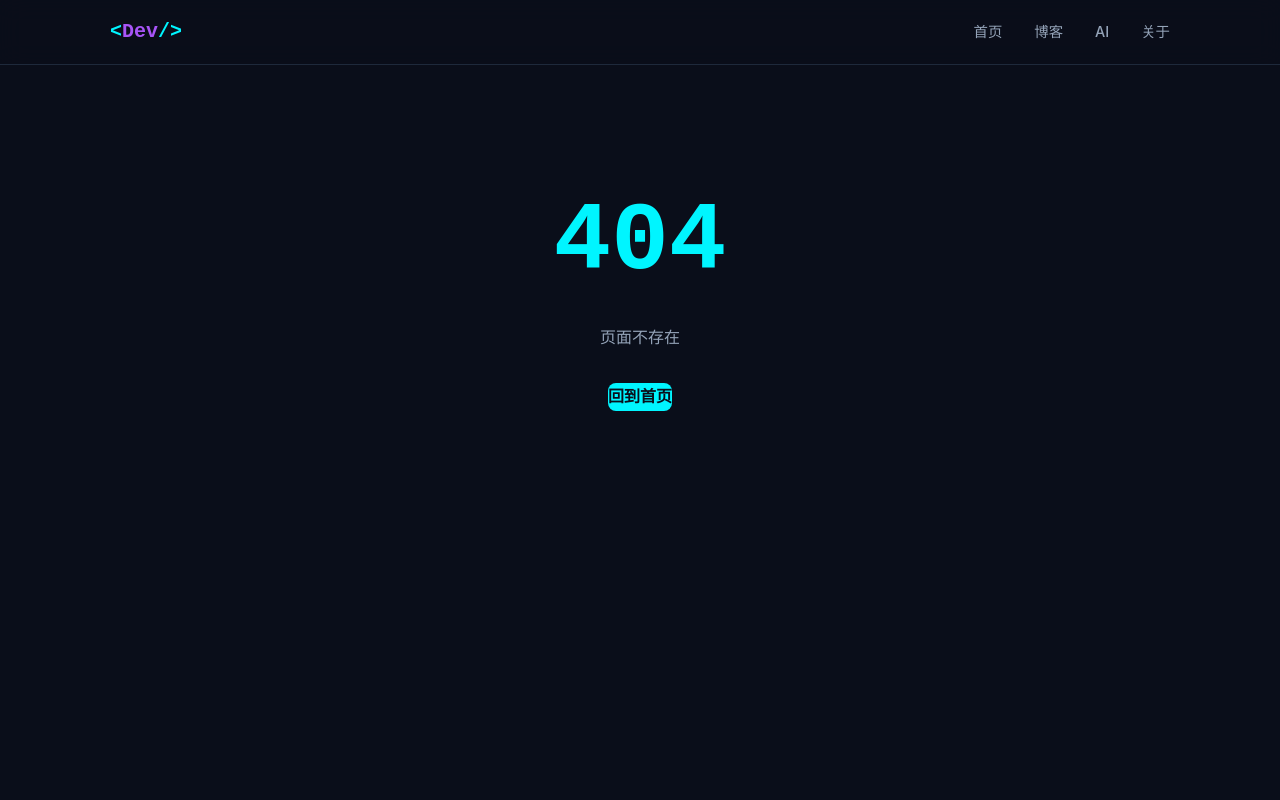
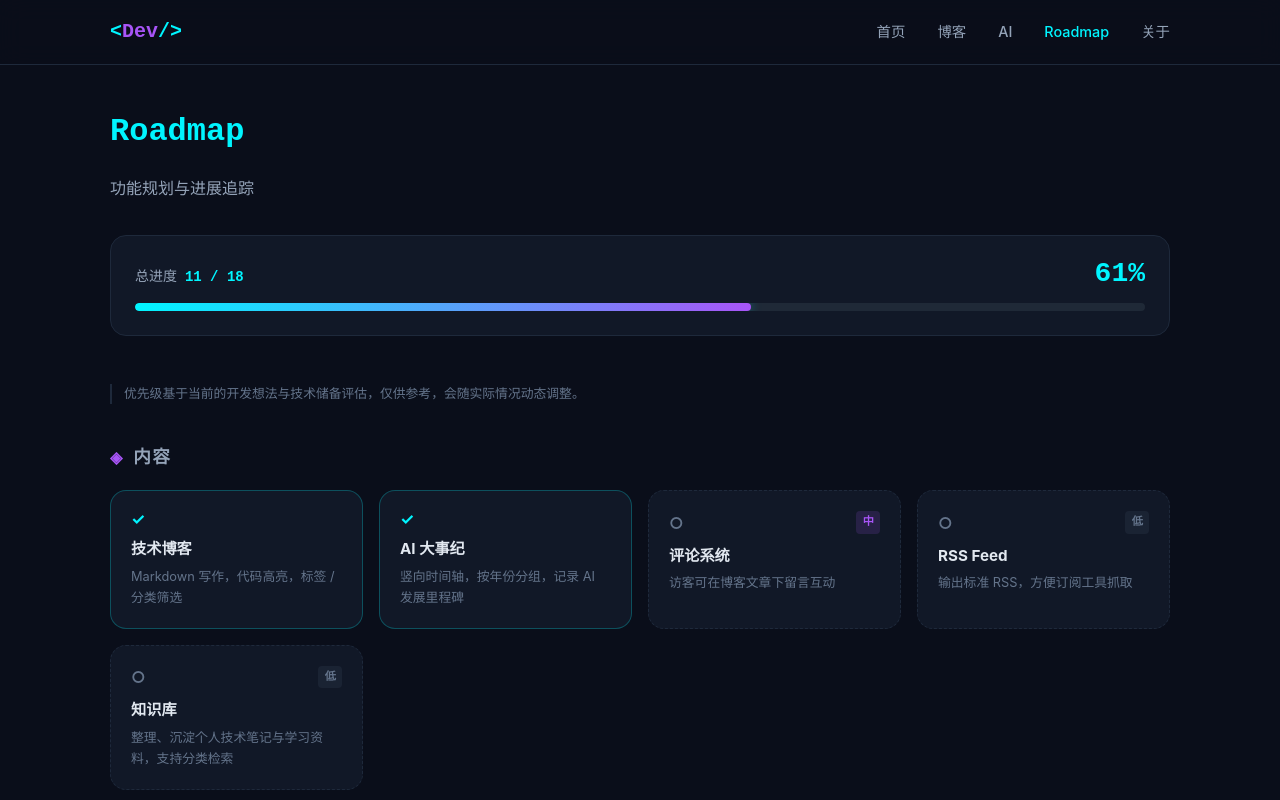
Before and after one commit to NanluQingshi/ccz-aether, a React (Vite) app in the folder frontend/: page /roadmap in a window 1280 px wide. Before the commit this address had no page. Shown: the top 800 px of the page. Built offline with nearby package versions, Linux system fonts and the light colour scheme.

Commit message:
feat: 新增Roadmap页面,记录功能规划与进展追踪

```diff
--- a/frontend/src/components/layout/Navbar.tsx
+++ b/frontend/src/components/layout/Navbar.tsx
@@ -5,6 +5,7 @@ const navLinks = [
   { to: '/', label: '首页' },
   { to: '/blog', label: '博客' },
   { to: '/ai', label: 'AI' },
+  { to: '/roadmap', label: 'Roadmap' },
   { to: '/about', label: '关于' },
 ];
 
--- /dev/null
+++ b/frontend/src/pages/RoadmapPage.tsx
@@ -0,0 +1,146 @@
+import React from 'react';
+
+type Priority = 'high' | 'medium' | 'low';
+type Status = 'done' | 'planned';
+
+interface Feature {
+  name: string;
+  desc: string;
+  status: Status;
+  priority?: Priority;
+}
+
+interface FeatureGroup {
+  label: string;
+  icon: string;
+  features: Feature[];
+}
+
+const groups: FeatureGroup[] = [
+  {
+    label: '内容',
+    icon: '◈',
+    features: [
+      { name: '技术博客', desc: 'Markdown 写作，代码高亮，标签 / 分类筛选', status: 'done' },
+      { name: 'AI 大事纪', desc: '竖向时间轴，按年份分组，记录 AI 发展里程碑', status: 'done' },
+      { name: '评论系统', desc: '访客可在博客文章下留言互动', status: 'planned', priority: 'medium' },
+      { name: 'RSS Feed', desc: '输出标准 RSS，方便订阅工具抓取', status: 'planned', priority: 'low' },
+      { name: '知识库', desc: '整理、沉淀个人技术笔记与学习资料，支持分类检索', status: 'planned', priority: 'low' },
+    ],
+  },
+  {
+    label: '功能',
+    icon: '⚙',
+    features: [
+      { name: 'Markdown 编辑器', desc: '分栏实时预览，后台写作体验', status: 'done' },
+      { name: '标签 / 分类管理', desc: '多维度组织文章内容', status: 'done' },
+      { name: '全文搜索', desc: '快速检索站内所有文章', status: 'planned', priority: 'high' },
+      { name: '图片上传', desc: '支持本地存储或 S3，告别外链依赖', status: 'planned', priority: 'medium' },
+    ],
+  },
+  {
+    label: '管理后台',
+    icon: '⊞',
+    features: [
+      { name: 'JWT 认证', desc: '单管理员登录，Token 鉴权', status: 'done' },
+      { name: '文章管理', desc: '创建、编辑、删除、发布一站式管理', status: 'done' },
+      { name: '仪表盘统计', desc: '文章数、阅读量等核心数据一览', status: 'done' },
+      { name: '访问统计看板', desc: '更详细的 PV / UV 与热门文章分析', status: 'planned', priority: 'low' },
+    ],
+  },
+  {
+    label: '体验',
+    icon: '✦',
+    features: [
+      { name: '暗色科技感主题', desc: '全站统一的深色 UI，霓虹青 / 紫双主色', status: 'done' },
+      { name: '响应式布局', desc: '适配移动端、平板、桌面多种屏幕', status: 'done' },
+      { name: '明暗主题切换', desc: '用户可自由切换 Dark / Light 模式', status: 'planned', priority: 'medium' },
+    ],
+  },
+  {
+    label: '部署',
+    icon: '⬡',
+    features: [
+      { name: 'Docker Compose', desc: '一键启动 MySQL + 后端容器', status: 'done' },
+      { name: '云数据库支持', desc: '通过环境变量无缝切换本地 / 云端 MySQL', status: 'done' },
+    ],
+  },
+];
+
+const priorityMap: Record<Priority, { label: string; className: string }> = {
+  high:   { label: '高', className: 'priority-high' },
+  medium: { label: '中', className: 'priority-medium' },
+  low:    { label: '低', className: 'priority-low' },
+};
+
+const RoadmapPage: React.FC = () => {
+  const allFeatures = groups.flatMap((g) => g.features);
+  const doneCount = allFeatures.filter((f) => f.status === 'done').length;
+  const totalCount = allFeatures.length;
+  const percent = Math.round((doneCount / totalCount) * 100);
+
+  return (
+    <div className="container page-content">
+      {/* Header */}
+      <div className="roadmap-header">
+        <h1 className="page-title">Roadmap</h1>
+        <p className="roadmap-subtitle">功能规划与进展追踪</p>
+      </div>
+
+      {/* Progress bar */}
+      <div className="roadmap-progress-wrap">
+        <div className="roadmap-progress-header">
+          <span className="roadmap-progress-label">
+            总进度 &nbsp;
+            <span className="roadmap-progress-fraction">{doneCount} / {totalCount}</span>
+          </span>
+          <span className="roadmap-progress-percent">{percent}%</span>
+        </div>
+        <div className="roadmap-progress-bar">
+          <div
+            className="roadmap-progress-fill"
+            style={{ width: `${percent}%` }}
+          />
+        </div>
+      </div>
+
+      {/* Priority note */}
+      <p className="roadmap-priority-note">
+        优先级基于当前的开发想法与技术储备评估，仅供参考，会随实际情况动态调整。
+      </p>
+
+      {/* Groups */}
+      {groups.map((group) => (
+        <div key={group.label} className="roadmap-group">
+          <h2 className="roadmap-group-title">
+            <span className="roadmap-group-icon">{group.icon}</span>
+            {group.label}
+          </h2>
+          <div className="roadmap-grid">
+            {group.features.map((feature) => (
+              <div
+                key={feature.name}
+                className={`roadmap-card ${feature.status === 'done' ? 'roadmap-card-done' : 'roadmap-card-planned'}`}
+              >
+                <div className="roadmap-card-top">
+                  <span className={`roadmap-status-icon ${feature.status === 'done' ? 'icon-done' : 'icon-planned'}`}>
+                    {feature.status === 'done' ? '✓' : '○'}
+                  </span>
+                  {feature.priority && (
+                    <span className={`roadmap-priority ${priorityMap[feature.priority].className}`}>
+                      {priorityMap[feature.priority].label}
+                    </span>
+                  )}
+                </div>
+                <h3 className="roadmap-card-name">{feature.name}</h3>
+                <p className="roadmap-card-desc">{feature.desc}</p>
+              </div>
+            ))}
+          </div>
+        </div>
+      ))}
+    </div>
+  );
+};
+
+export default RoadmapPage;
--- a/frontend/src/router/index.tsx
+++ b/frontend/src/router/index.tsx
@@ -11,6 +11,7 @@ const BlogListPage = lazy(() => import('../pages/BlogListPage'));
 const BlogDetailPage = lazy(() => import('../pages/BlogDetailPage'));
 const AboutPage = lazy(() => import('../pages/AboutPage'));
 const AiTimelinePage = lazy(() => import('../pages/AiTimelinePage'));
+const RoadmapPage = lazy(() => import('../pages/RoadmapPage'));
 const NotFoundPage = lazy(() => import('../pages/NotFoundPage'));
 const LoginPage = lazy(() => import('../pages/admin/LoginPage'));
 const DashboardPage = lazy(() => import('../pages/admin/DashboardPage'));
@@ -49,6 +50,10 @@ export const router = createBrowserRouter([
     element: <PublicLayout><AiTimelinePage /></PublicLayout>,
   },
   {
+    path: '/roadmap',
+    element: <PublicLayout><RoadmapPage /></PublicLayout>,
+  },
+  {
     path: '/admin/login',
     element: <Suspense fallback={<LoadingSpinner fullPage />}><LoginPage /></Suspense>,
   },
--- a/frontend/src/styles/components.css
+++ b/frontend/src/styles/components.css
@@ -653,6 +653,169 @@
   color: var(--color-text-muted);
 }
 
+/* ─── Roadmap Page ───────────────────────────── */
+.roadmap-header { margin-bottom: 2rem; }
+
+.roadmap-subtitle {
+  color: var(--color-text-secondary);
+  font-size: 1rem;
+  margin-top: -1rem;
+}
+
+.roadmap-progress-wrap {
+  background: var(--color-bg-secondary);
+  border: 1px solid var(--color-border);
+  border-radius: var(--radius-lg);
+  padding: 1.5rem;
+  margin-bottom: 3rem;
+}
+
+.roadmap-progress-header {
+  display: flex;
+  justify-content: space-between;
+  align-items: baseline;
+  margin-bottom: 0.85rem;
+}
+
+.roadmap-progress-label {
+  font-size: 0.875rem;
+  color: var(--color-text-secondary);
+}
+
+.roadmap-progress-fraction {
+  font-family: var(--font-mono);
+  color: var(--color-neon-cyan);
+  font-weight: 700;
+}
+
+.roadmap-progress-percent {
+  font-family: var(--font-mono);
+  font-size: 1.75rem;
+  font-weight: 800;
+  color: var(--color-neon-cyan);
+  line-height: 1;
+}
+
+.roadmap-progress-bar {
+  height: 8px;
+  background: var(--color-bg-tertiary);
+  border-radius: 4px;
+  overflow: hidden;
+}
+
+.roadmap-progress-fill {
+  height: 100%;
+  background: linear-gradient(90deg, var(--color-neon-cyan), var(--color-neon-purple));
+  border-radius: 4px;
+  transition: width 1s ease;
+  box-shadow: 0 0 12px rgba(0, 245, 255, 0.4);
+}
+
+.roadmap-group { margin-bottom: 3rem; }
+
+.roadmap-group-title {
+  display: flex;
+  align-items: center;
+  gap: 0.6rem;
+  font-size: 1.1rem;
+  font-weight: 700;
+  color: var(--color-text-secondary);
+  font-family: var(--font-mono);
+  margin-bottom: 1rem;
+  text-transform: uppercase;
+  letter-spacing: 0.08em;
+}
+
+.roadmap-group-icon {
+  color: var(--color-neon-purple);
+  font-size: 1rem;
+}
+
+.roadmap-grid {
+  display: grid;
+  grid-template-columns: repeat(auto-fill, minmax(220px, 1fr));
+  gap: 1rem;
+}
+
+.roadmap-card {
+  border-radius: var(--radius-lg);
+  padding: 1.25rem;
+  display: flex;
+  flex-direction: column;
+  gap: 0.5rem;
+  transition: box-shadow var(--transition-base), border-color var(--transition-base);
+}
+
+.roadmap-card-done {
+  background: var(--color-bg-secondary);
+  border: 1px solid rgba(0, 245, 255, 0.25);
+}
+
+.roadmap-card-done:hover {
+  box-shadow: 0 0 16px rgba(0, 245, 255, 0.12);
+  border-color: rgba(0, 245, 255, 0.45);
+}
+
+.roadmap-card-planned {
+  background: var(--color-bg-secondary);
+  border: 1px dashed var(--color-border);
+}
+
+.roadmap-card-planned:hover {
+  border-color: var(--color-text-muted);
+}
+
+.roadmap-card-top {
+  display: flex;
+  align-items: center;
+  justify-content: space-between;
+  margin-bottom: 0.25rem;
+}
+
+.roadmap-status-icon {
+  font-size: 1rem;
+  font-weight: 700;
+  line-height: 1;
+}
+
+.icon-done   { color: var(--color-neon-cyan); }
+.icon-planned { color: var(--color-text-muted); }
+
+.roadmap-card-name {
+  font-size: 0.95rem;
+  font-weight: 700;
+  color: var(--color-text-primary);
+  line-height: 1.3;
+}
+
+.roadmap-card-desc {
+  font-size: 0.8rem;
+  color: var(--color-text-muted);
+  line-height: 1.6;
+  flex: 1;
+}
+
+.roadmap-priority {
+  font-size: 0.7rem;
+  font-weight: 700;
+  font-family: var(--font-mono);
+  padding: 0.15em 0.55em;
+  border-radius: var(--radius-sm);
+}
+
+.priority-high   { background: rgba(255, 45, 120, 0.15); color: var(--color-neon-pink); }
+.priority-medium { background: rgba(168, 85, 247, 0.15); color: var(--color-neon-purple); }
+.priority-low    { background: rgba(100, 116, 139, 0.12); color: var(--color-text-muted); }
+
+.roadmap-priority-note {
+  font-size: 0.8rem;
+  color: var(--color-text-muted);
+  border-left: 2px solid var(--color-border);
+  padding-left: 0.75rem;
+  margin: 0 0 2.5rem;
+  line-height: 1.6;
+}
+
 /* ─── AI Timeline Page ────────────────────────── */
 .ai-page-header {
   margin-bottom: 3rem;
```
